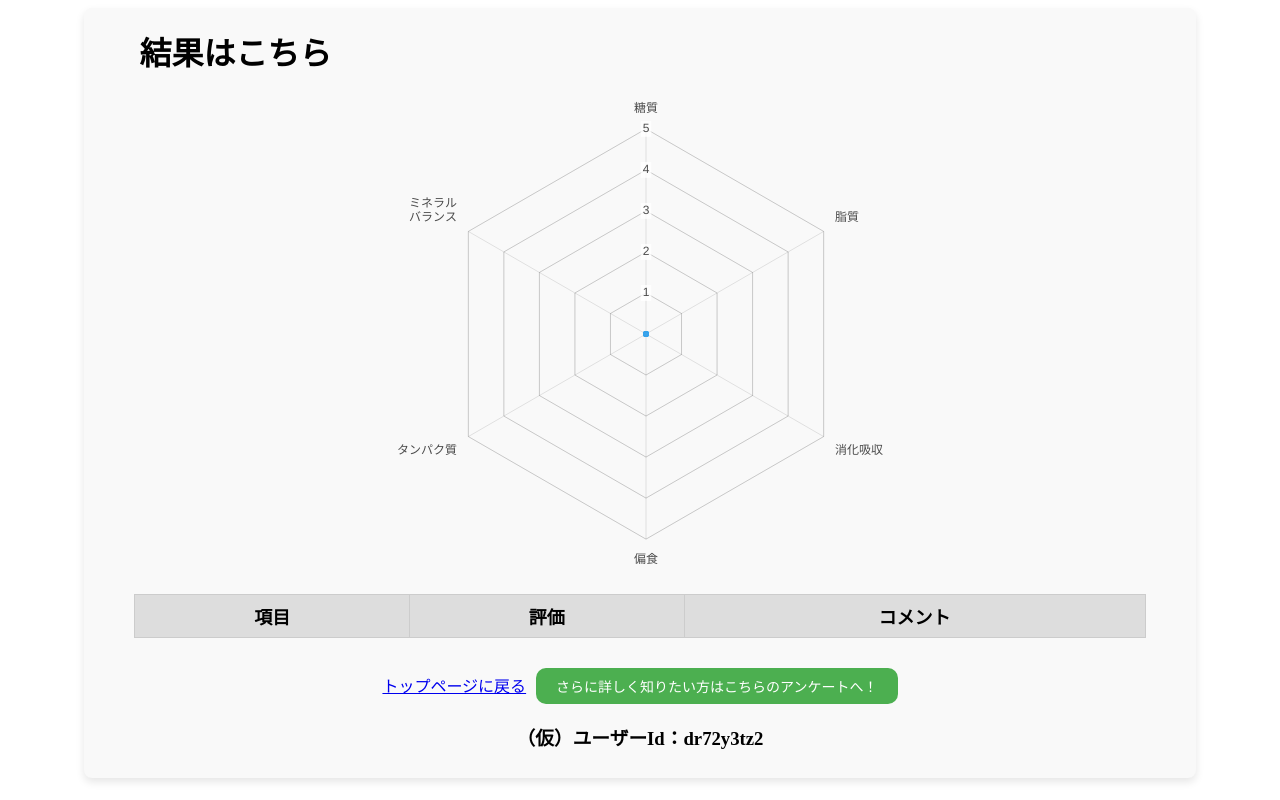
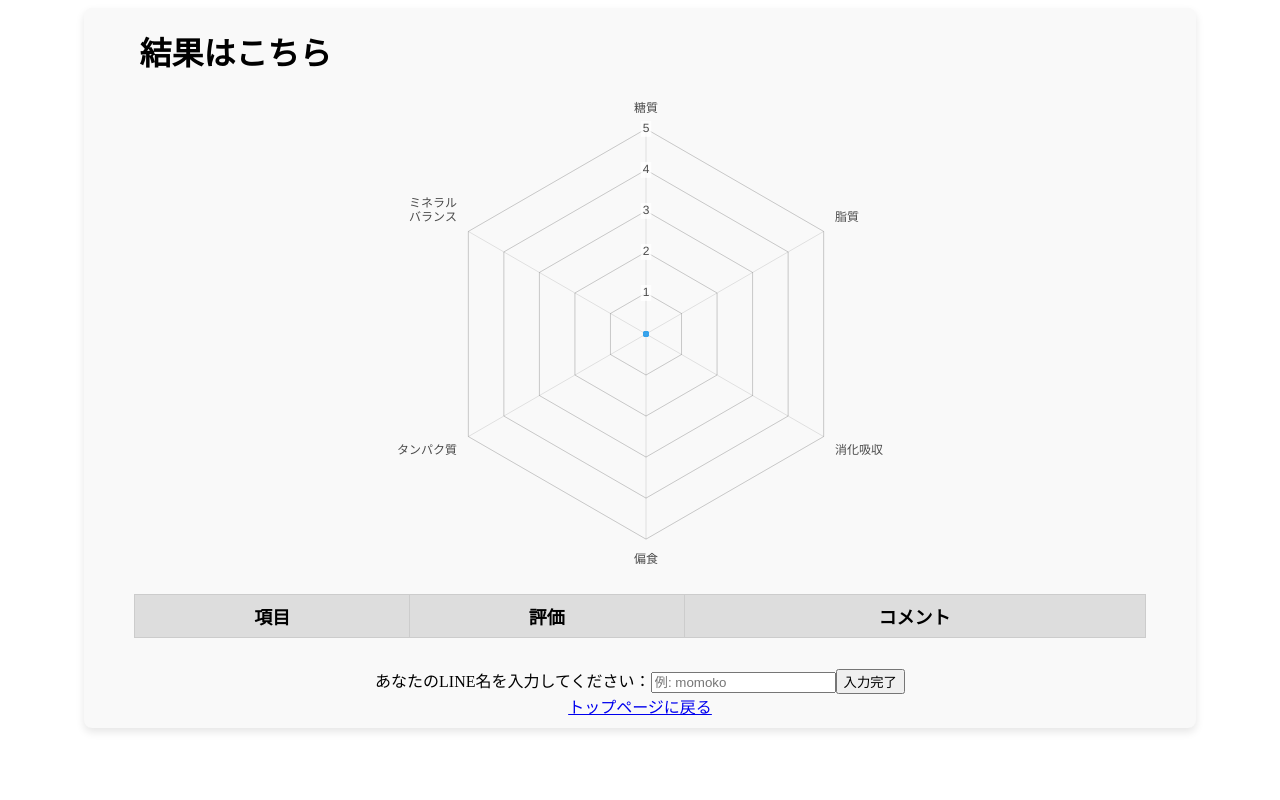
Before and after one commit to mayumikawanami/NutriCare, a Nuxt app: page /result in a window 1280 px wide. Built offline with nearby package versions, Linux system fonts and the light colour scheme.

Commit message:
fix 結果をGoogleフォームに自動入力

```diff
--- a/pages/result.vue
+++ b/pages/result.vue
@@ -5,6 +5,7 @@
     </div>
     <div class="scores">
       <RadarChart :scores="parsedScores" />
+      <!-- <ResultPage :answers="userAnswers"/> -->
     </div>
     <table class="result-table">
       <thead>
@@ -31,21 +32,41 @@
       </a>
     </div> -->
     <div class="result-bottom">
-      <NuxtLink to="/" >トップページに戻る</NuxtLink>
-      <a :href="generateGoogleFormUrl()"
+      <form @submit.prevent="generateGoogleFormLink">
+        <label for="username">あなたのLINE名を入力してください：</label>
+          <input
+            type="text"
+            id="username"
+            v-model="userName"
+            placeholder="例: momoko"
+            required
+          />
+        <button type="submit">入力完了</button>
+      </form>
+
+    <!-- 動的に生成されたGoogleフォームリンクを表示 -->
+      <div v-if="googleFormLink">
+        <!-- <p>さらに詳しく知りたい方はこちらのアンケートへ！</p> -->
+        <a :href="googleFormLink" class="more-info-btn" target="_blank" rel="noopener">さらに詳しく知りたい方はこちらから</a>
+      </div>
+      <!-- <a :href="GoogleFormLink()"
       class="more-info-btn" target="_blank" rel="noopener">
     さらに詳しく知りたい方はこちらのアンケートへ！
-      </a>
-      <h3 v-if="userId">（仮）ユーザーId：{{ userId }}</h3>
+      </a> -->
+      <!-- <h3 v-if="userId">（仮）ユーザーId：{{ userId }}</h3> -->
     </div>
+    <NuxtLink to="/">トップページに戻る</NuxtLink>
   </div>
 </template>
 
 <script>
 import RadarChart from '@/components/RadarChart.vue';
-
+import ResultPage from '@/components/ResultPage.vue';
 export default {
-  components: { RadarChart },
+  components: {
+    RadarChart,
+    ResultPage
+  },
   data() {
     return {
       parsedScores: {
@@ -57,7 +78,9 @@ export default {
         mineral_balance: 0,
       },
       resultTable: [],
-      userId: "",
+      userName: "",
+      googleFormLink: "",
+      // userId: "",
     };
   },
   created() {
@@ -71,9 +94,9 @@ export default {
         console.error('Failed to parse scores:', error);
       }
     }
-    this.userId = Math.random().toString(36).slice(2, 11);
+    // this.userId = Math.random().toString(36).slice(2, 11);
   },
-watch: {
+  watch: {
     parsedScores: {
       handler() {
         this.generateResultTable();
@@ -86,7 +109,6 @@ watch: {
     generateResultTable() {
   const gradeComment = (score, name) => {
     let grade, comment;
-
 
     switch (score) {
       case 5:
@@ -168,13 +190,26 @@ watch: {
     { name: 'ミネラルバランス', ...gradeComment(scores.mineral_balance, 'ミネラルバランス') },
   ];
     },
-    generateGoogleFormUrl() {
-      console.log(this.userId);
-      // GoogleフォームのURLとユーザーIDをパラメーターとして結合
-      return `https://docs.google.com/forms/d/e/1FAIpQLSeF-5RwV3RXl6AYFWB2OiKlAyjLtFb_ir1Rda4bQd1zlwlC-A/viewform?entry.1402701286=${this.userId}`;
-    // return `https://docs.google.com/forms/d/e/1FAIpQLSf1N_IZy2nQ0VbKXA-wCtXt2Gohwl22fGAXs7k58U2-1B6MUw/formResponse?entry.1709701619=${this.userId}`;
-    // return `https://forms.gle/pKPoXsnyPXiDRHbk7?entry.1709701619=${encodeURIComponent(this.userId)}`;
+    generateGoogleFormLink() {
+      const formBaseUrl =
+        "https://docs.google.com/forms/d/e/1FAIpQLSfAES3vt6kTtoAVInRyuKE7NTcYakrILPf_tfhNyo2qaCCCgw/viewform";
+        // "https://docs.google.com/forms/d/e/1FAIpQLSeF-5RwV3RXl6AYFWB2OiKlAyjLtFb_ir1Rda4bQd1zlwlC-A/viewform";
+      const params = new URLSearchParams({
+        "entry.1441176113": this.userName,
+        "entry.2039548743": `糖質: ${this.parsedScores.carb_intake}, 脂質: ${this.parsedScores.fat_intake}, 消化吸収: ${this.parsedScores.digestive_health}, 偏食: ${this.parsedScores.dietary_bias}, タンパク質: ${this.parsedScores.protein}, ミネラルバランス: ${this.parsedScores.mineral_balance}`,
+
+        // "entry.1402701286": this.userName,
+      });
+
+      this.googleFormLink = `${formBaseUrl}?${params.toString()}`;
     },
+    // generateGoogleFormUrl() {
+    //   console.log(this.userId);
+    //   // GoogleフォームのURLとユーザーIDをパラメーターとして結合
+    //   return `https://docs.google.com/forms/d/e/1FAIpQLSeF-5RwV3RXl6AYFWB2OiKlAyjLtFb_ir1Rda4bQd1zlwlC-A/viewform?entry.1402701286=${this.userId}`;
+    // // return `https://docs.google.com/forms/d/e/1FAIpQLSf1N_IZy2nQ0VbKXA-wCtXt2Gohwl22fGAXs7k58U2-1B6MUw/formResponse?entry.1709701619=${this.userId}`;
+    // // return `https://forms.gle/pKPoXsnyPXiDRHbk7?entry.1709701619=${encodeURIComponent(this.userId)}`;
+    // },
   },
 };
 </script>
```
